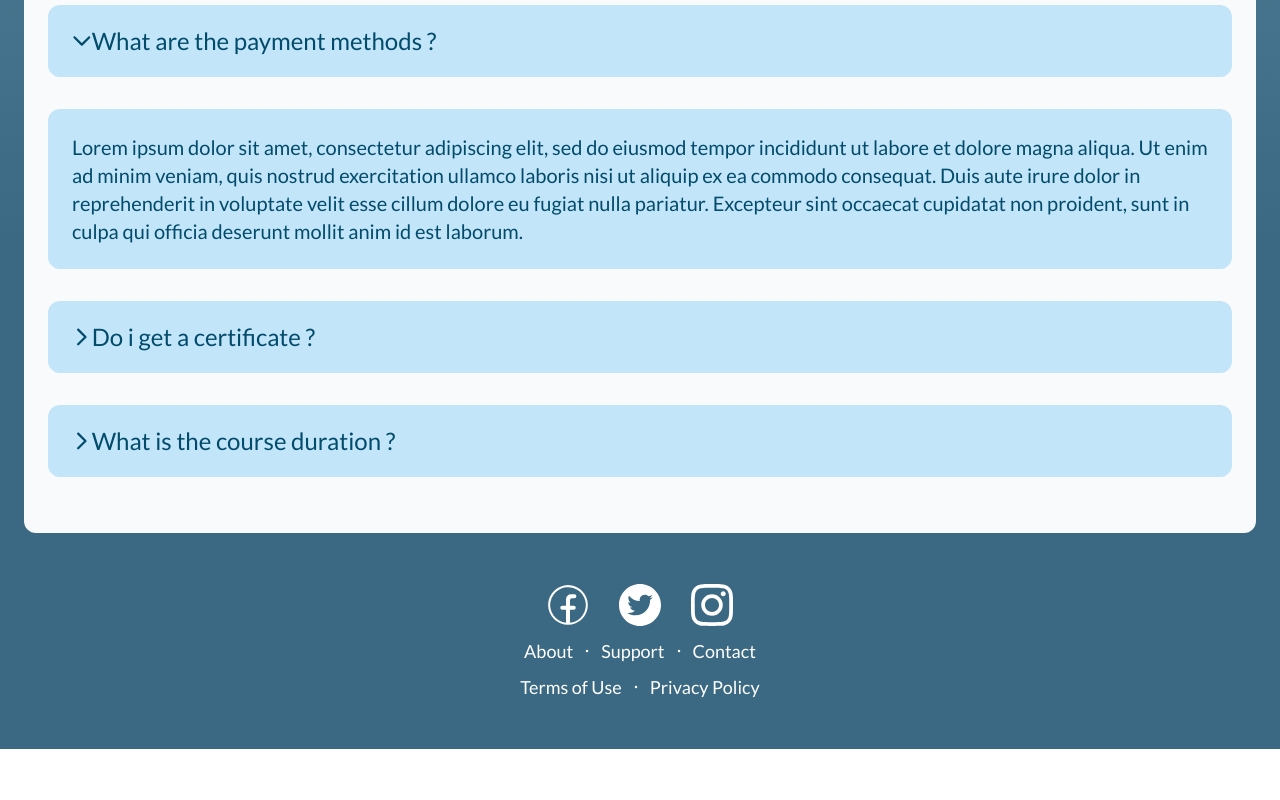
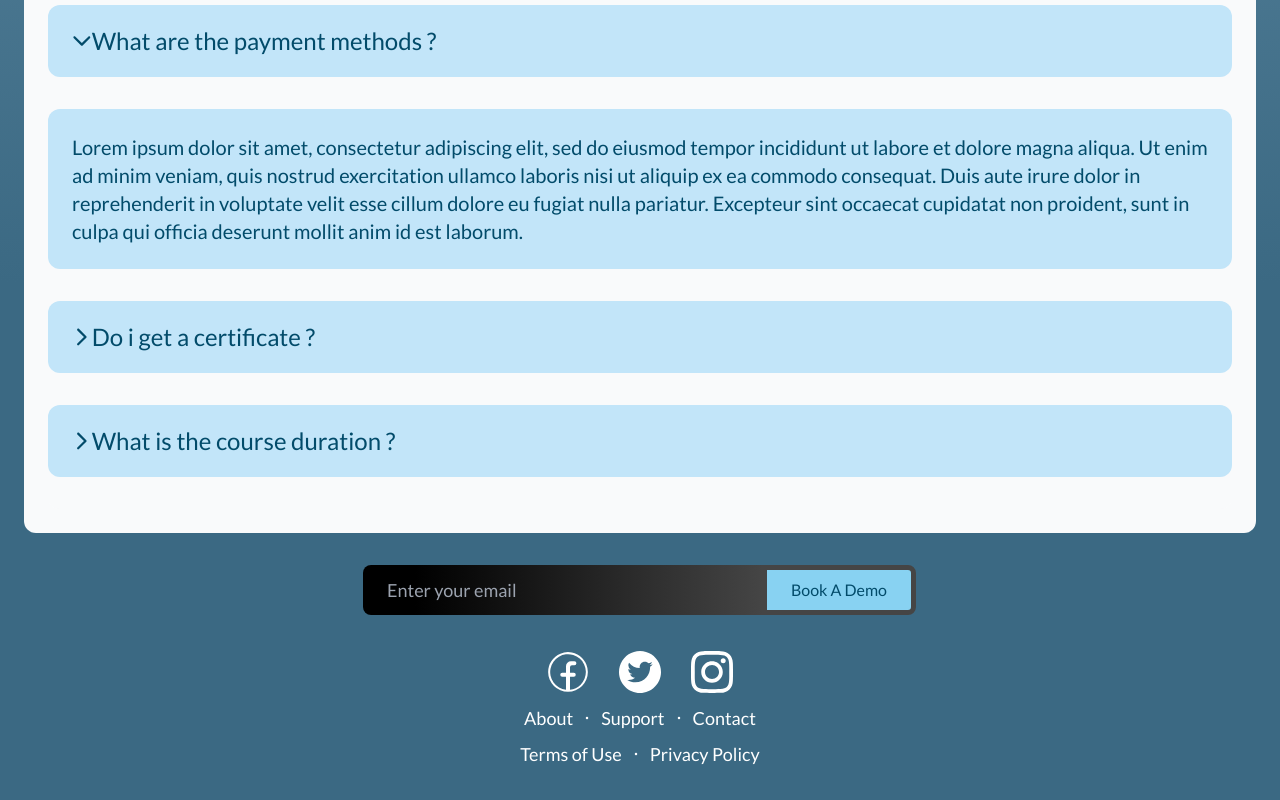
Before and after one commit to saurvkmr0/OET, a React (Create React App) app: page / in a window 1280 px wide. Shown: the part 2895-3695 px from the top of the page. Before the commit the page ends 3644 px from the top, so only its background shows below. Built offline with nearby package versions, Linux system fonts and the light colour scheme.

Commit message:
some final adjustment

```diff
--- a/src/Container.jsx
+++ b/src/Container.jsx
@@ -5,6 +5,7 @@ import Course from './components/Course';
 import FAQ from './components/FAQ';
 import Testimonials from './components/Testimonials';
 import Footer from './components/Footer';
+
 
 
 const Container = () => {
--- a/src/components/Footer.jsx
+++ b/src/components/Footer.jsx
@@ -4,11 +4,13 @@ import { AiFillTwitterCircle } from "react-icons/ai";
 import { FaInstagram } from "react-icons/fa6";
 import { PiDotDuotone } from "react-icons/pi";
 import { PiDotBold } from "react-icons/pi";
+import EmailInput from './EmailInput';
 
 const Footer = () => {
   return (
-    <div className='footer flex flex-col items-center py-12 gap-2'>
-        <div className="text-white flex gap-4">
+    <div className='footer flex flex-col items-center py-8 gap-2'>
+        <EmailInput />
+        <div className="text-white pt-4 flex gap-4">
             <CiFacebook className="w-12 h-12 hover:text-yellow-500" />
             <AiFillTwitterCircle className="w-12 h-12 hover:text-yellow-500" />
             <FaInstagram className="w-12 h-12 hover:text-yellow-500" />
--- a/src/components/Navbar.jsx
+++ b/src/components/Navbar.jsx
@@ -81,7 +81,7 @@ const Navbar = () => {
               <span className="sr-only">Open main menu</span>
               {isOpen ? (
                 <svg
-                  className="h-6 w-6"
+                  className="h-10 w-10"
                   xmlns="http://www.w3.org/2000/svg"
                   fill="none"
                   viewBox="0 0 24 24"
@@ -96,7 +96,7 @@ const Navbar = () => {
                 </svg>
               ) : (
                 <svg
-                  className="h-6 w-6"
+                  className="h-10 w-10"
                   xmlns="http://www.w3.org/2000/svg"
                   fill="none"
                   viewBox="0 0 24 24"
```
Also changed, not shown: src/components/Course.jsx (line endings or trailing spaces).
